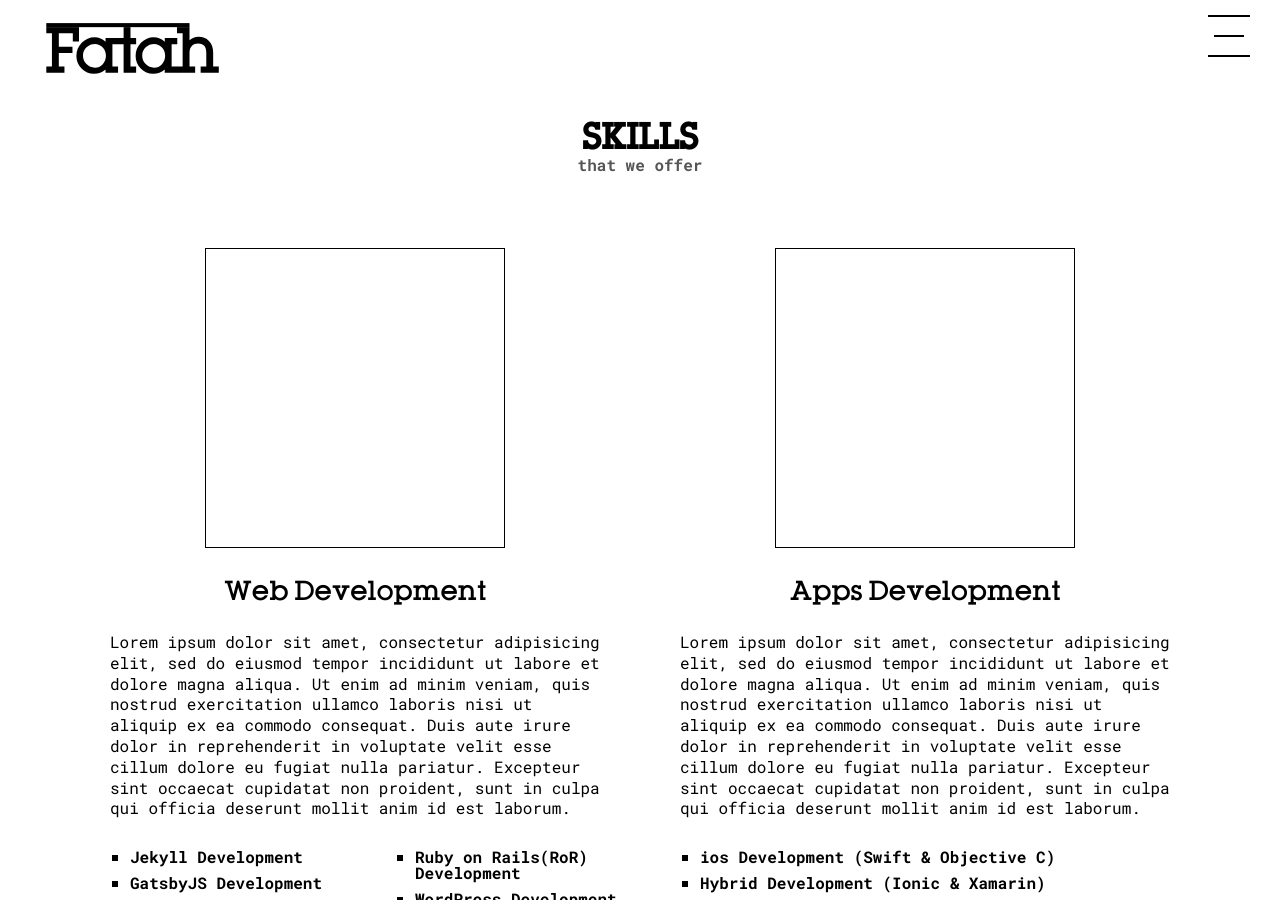
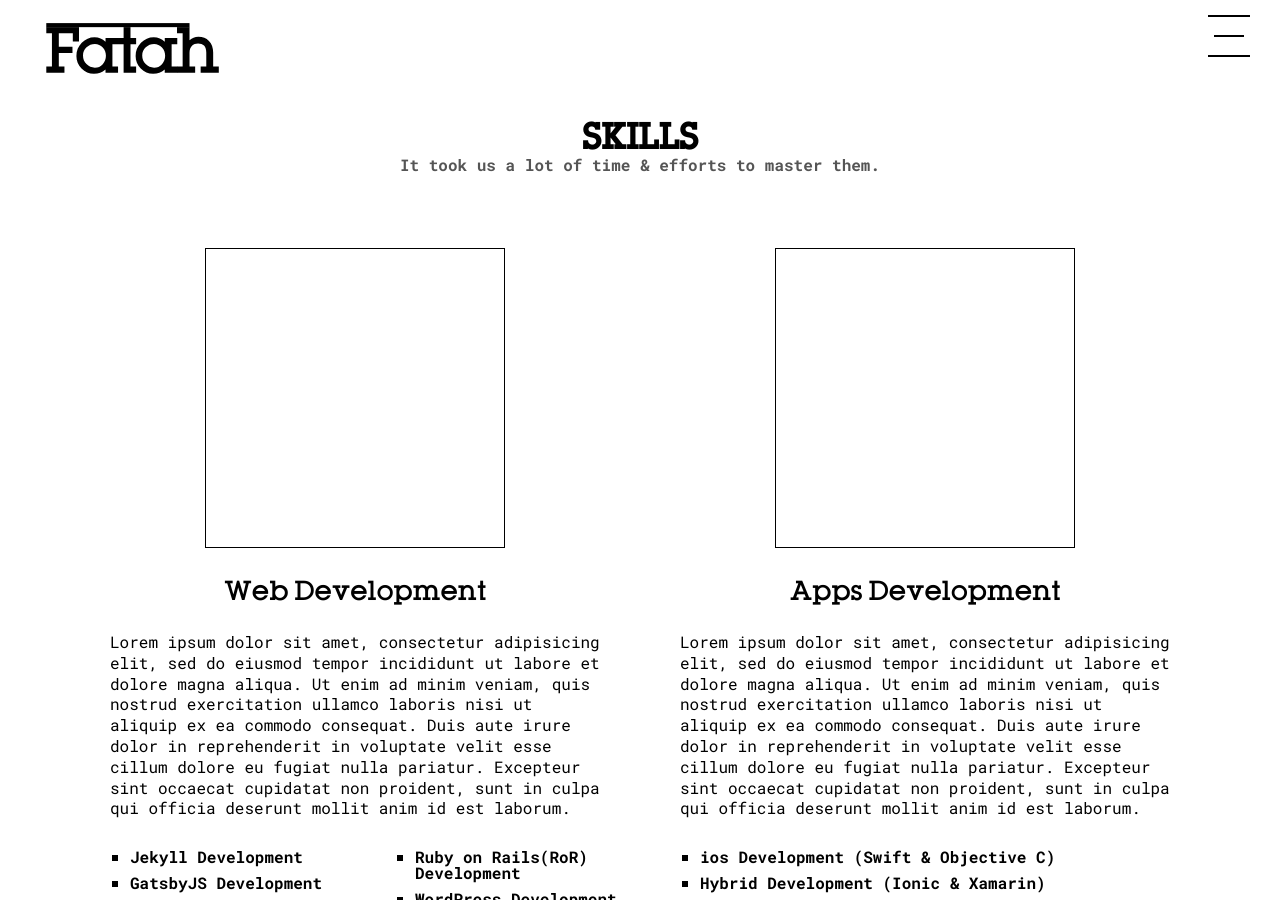
Before and after one commit to fatahco/fatahco.github.io, a Jekyll site: the page built from skill.html, in a window 1280 px wide and 900 px high. Built offline with Jekyll 4.4.1, drawn with Linux system fonts in a browser that asks for light colours; nearby versions of some CDN libraries.

Commit message:
change sub title in services page

```diff
--- a/skill.html
+++ b/skill.html
@@ -10,7 +10,7 @@ permalink: /skill/
       <div class="col-sm-12">
         <div class="title">
           <h1>SKILLS</h1>
-          <h2>that we offer</h2>
+          <h2>It took us a lot of time & efforts to master them.</h2>
         </div>
       </div>
     </div>
```
